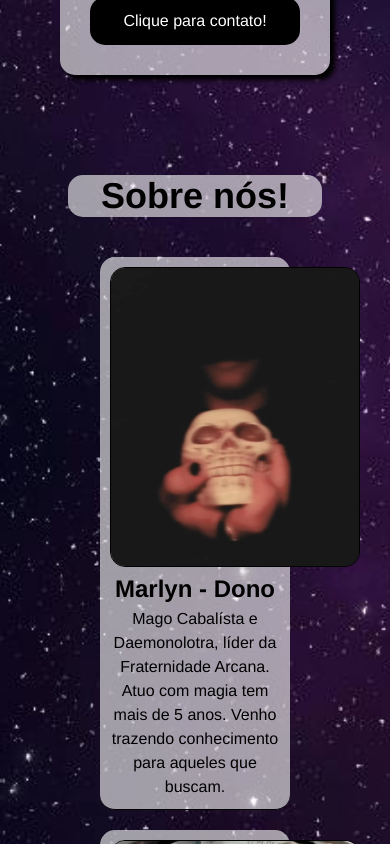
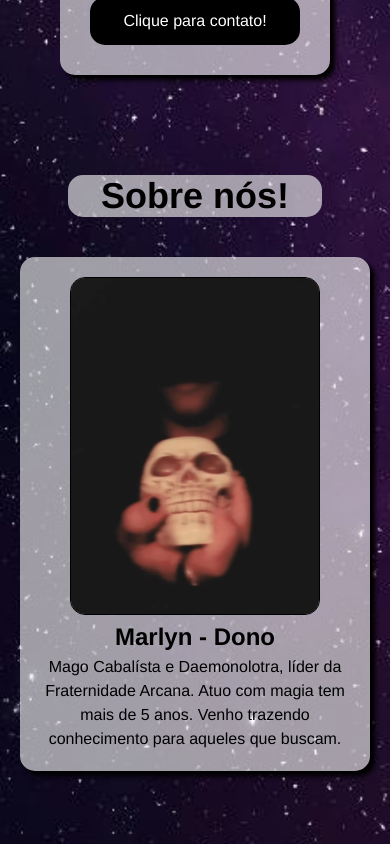
Before and after one commit to Erithekilla/fraternidade-arcana, a React (Vite) app: page / in a window 390 px wide. Shown: the part 3160-4004 px from the top of the page. Built offline with nearby package versions, Linux system fonts and the light colour scheme.

Commit message:
Responsividade versão nem sei mané

```diff
--- a/index.html
+++ b/index.html
@@ -2,7 +2,7 @@
 <html lang="en">
   <head>
     <meta charset="UTF-8" />
-    <link rel="icon" type="image/svg+xml" href="/vite.svg" />
+    <link rel="icon" type="image/png" href="./public/icon/icon.png" />
     <meta name="viewport" content="width=device-width, initial-scale=1.0" />
     <title>Fraternidade Arcana - Home</title>
   </head>
--- a/src/components/Sobre.module.css
+++ b/src/components/Sobre.module.css
@@ -3,7 +3,8 @@
     width: 250px;
     border: 1px solid rgb(0, 0, 0);
     border-radius: 15px;
-    height: 300px;
+    height: 40vh;
+    object-fit: cover;
 }
 
 .sobre_nos{
@@ -20,16 +21,21 @@
 
 .sobre{
     display: flex;
-    justify-content: space-between;
+    justify-content: center;
     padding: 20px;
+    flex-wrap: wrap;
+    flex-direction: row;
+    gap: 80px;
+    text-align: center;
 }
 
 .eris,
 .marlyn{
-    width: 45%;
     background-color: rgba(255,255,255,0.6);
     border-radius: 15px;
-    padding: 10px;
+    padding: 20px;
+    box-shadow: 5px 5px 5px black;
+    width: 45%;
 }
 
 .desc_eris,
@@ -44,28 +50,13 @@
     border-radius: 15px;
 }
 
-@media (max-width: 1280px) {
-    .sobre{
-        display: flex;
-        flex-direction: column;
-        align-items: center;
-
+@media (max-width: 900px) {
+    .eris,
+    .marlyn{
+        width: 100%;
     }
 
-    .eris,
-    .marlyn{
-        width: 70%;
-        margin: 0 0 20px 0;
-        border-bottom: 1px solid black;
+    .sobre_nos{
+        width: 100%;
     }
-
-    .img_eris img,
-    .img_marlyn img{
-        width: 250px;
-        border: 1px solid rgb(0, 0, 0);
-        border-radius: 15px;
-        height: 300px;
-    }
-
-
 }
--- a/src/components/Trabalhos.module.css
+++ b/src/components/Trabalhos.module.css
@@ -60,13 +60,10 @@
 }
 
 @media (max-width: 1280px) {
-    .trabalho_sessao{
-    }
-
     .title{
     width: 30vh;
     margin: 20px auto;
     background-color: rgba(255,255,255,0.6);
     border-radius: 15px;
+    }
 }
-}
```
Also changed, not shown: public/icon/icon.png (added).
